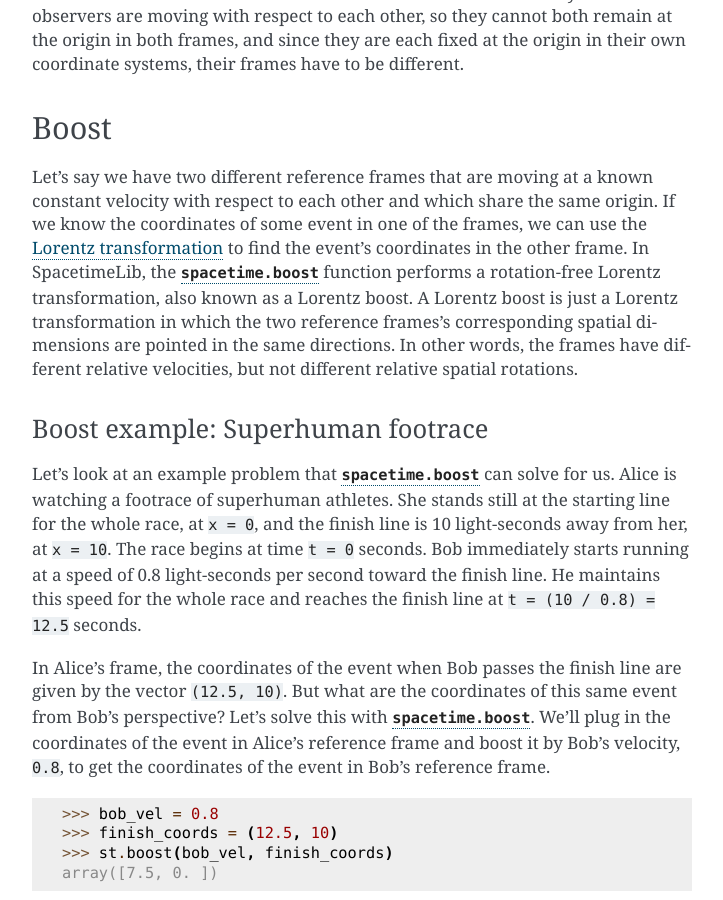
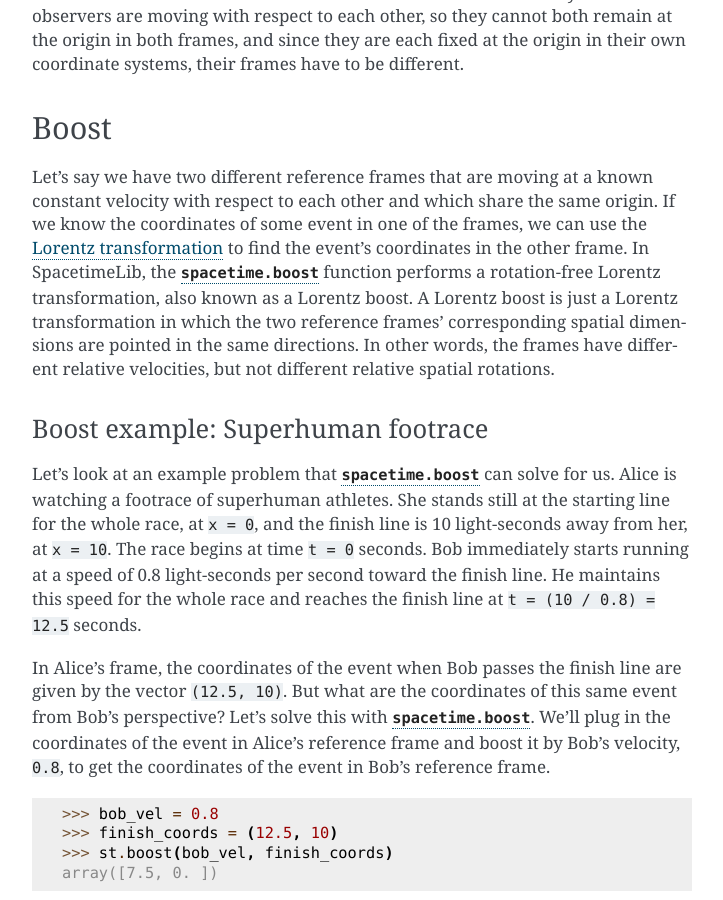
Before and after one commit to kurtamohler/spacetimelib, a Sphinx documentation site: the page built from doc/source/getting-started.md, in a window 1280 px wide and 900 px high, scrolled down 3164 px. Shown: the whole window, without its empty margins (388-1111 px from the left). Built offline with Sphinx 7.4.7, drawn with Linux system fonts in a browser that asks for light colours.

Commit message:
Fix typo

```diff
--- a/doc/source/getting-started.md
+++ b/doc/source/getting-started.md
@@ -149,7 +149,7 @@ If we know the coordinates of some event in one of the frames, we can use the
 to find the event's coordinates in the other frame. In SpacetimeLib, the
 [`spacetime.boost`](spacetime.boost) function performs a rotation-free Lorentz
 transformation, also known as a Lorentz boost. A Lorentz boost is just
-a Lorentz transformation in which the two reference frames's corresponding
+a Lorentz transformation in which the two reference frames' corresponding
 spatial dimensions are pointed in the same directions. In other words, the
 frames have different relative velocities, but not different relative spatial
 rotations.
```
